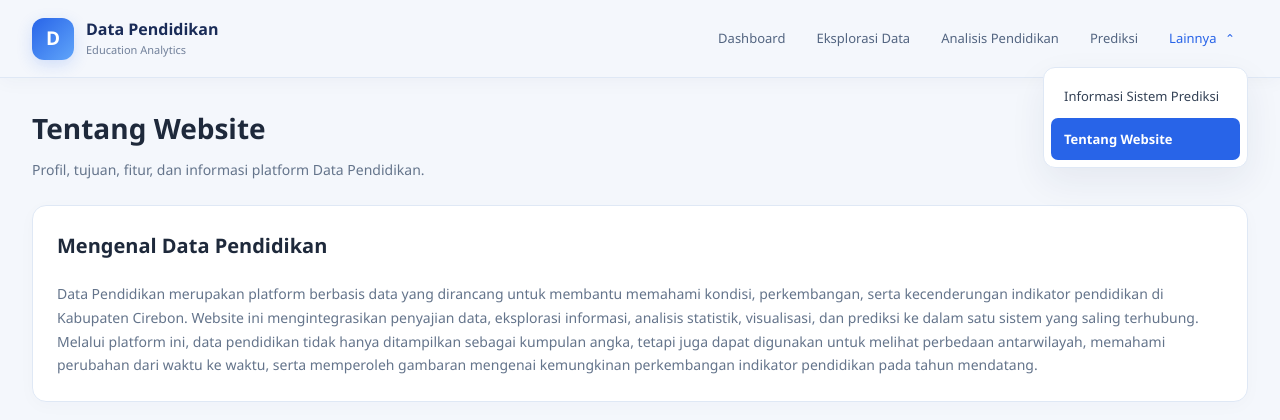
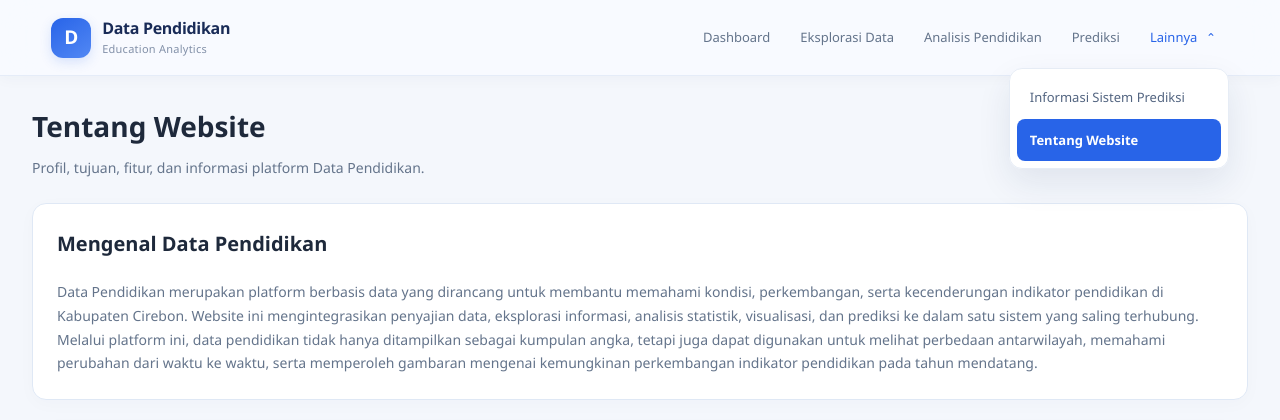
Before and after one commit to dqsw21/data-pendidikan, a Django app: page /tentang/ in a window 1280 px wide, after a click that opens the changed part. Shown: the top 420 px of the page. Run offline with Django 5.2, Linux system fonts and the light colour scheme.

Commit message:
Memperhalus tampilan navigasi website

```diff
--- a/static/css/style.css
+++ b/static/css/style.css
@@ -1121,3 +1121,125 @@ button:hover,
         scroll-behavior: auto !important;
     }
 }
+
+/* ===== REFINED NAVIGATION ===== */
+.top-navigation {
+    min-height: 76px;
+    padding: 12px clamp(18px, 4vw, 56px);
+    background: rgba(248, 250, 255, 0.92);
+    border-bottom: 1px solid #e5ecf8;
+    box-shadow: 0 3px 14px rgba(25, 43, 87, 0.035);
+    backdrop-filter: blur(18px);
+    -webkit-backdrop-filter: blur(18px);
+}
+
+.navbar-brand {
+    gap: 11px;
+}
+
+.navbar-logo {
+    width: 40px;
+    height: 40px;
+    border-radius: 12px;
+    background: linear-gradient(145deg, #2864e8, #5288f4);
+    box-shadow: 0 4px 12px rgba(40, 100, 232, 0.17);
+    transition: transform 0.25s ease, box-shadow 0.25s ease;
+}
+
+.navbar-brand:hover .navbar-logo {
+    transform: translateY(-1px);
+    box-shadow: 0 7px 18px rgba(40, 100, 232, 0.22);
+}
+
+.navbar-brand-text strong {
+    color: #192b57;
+    letter-spacing: -0.3px;
+}
+
+.navbar-brand-text span {
+    color: #8290a8;
+    letter-spacing: 0.25px;
+}
+
+.navbar-menu {
+    gap: 4px;
+}
+
+.nav-item,
+.nav-dropdown summary {
+    padding: 10px 13px;
+    border-radius: 9px;
+    color: #64748b;
+    font-size: 13px;
+    font-weight: 500;
+    transition:
+        color 0.22s ease,
+        background-color 0.22s ease,
+        transform 0.22s ease;
+}
+
+.nav-item:hover,
+.nav-dropdown summary:hover {
+    background: #edf3ff;
+    color: #2864e8;
+    transform: translateY(-1px);
+}
+
+.nav-item.active {
+    background: #2864e8;
+    color: #ffffff;
+    box-shadow: 0 4px 12px rgba(40, 100, 232, 0.15);
+}
+
+.nav-dropdown.dropdown-active > summary {
+    color: #2864e8;
+}
+
+.dropdown-content {
+    top: calc(100% + 10px);
+    min-width: 220px;
+    padding: 7px;
+    border: 1px solid #e6ecf5;
+    border-radius: 13px;
+    background: rgba(255, 255, 255, 0.98);
+    box-shadow: 0 14px 34px rgba(25, 43, 87, 0.09);
+}
+
+.dropdown-content a {
+    padding: 11px 13px;
+    border-radius: 8px;
+    color: #536581;
+}
+
+.dropdown-content a:hover {
+    background: #edf3ff;
+    color: #2864e8;
+}
+
+.dropdown-content a.active {
+    background: #2864e8;
+    color: #ffffff;
+}
+
+@media (max-width: 1050px) {
+    .top-navigation {
+        gap: 15px;
+    }
+}
+
+@media (max-width: 700px) {
+    .top-navigation {
+        background: rgba(248, 250, 255, 0.97);
+        border-bottom: 1px solid #e5ecf8;
+    }
+
+    .navbar-menu {
+        gap: 4px;
+    }
+
+    .nav-item,
+    .nav-dropdown summary {
+        padding: 9px 11px;
+        border-radius: 8px;
+    }
+}
```
